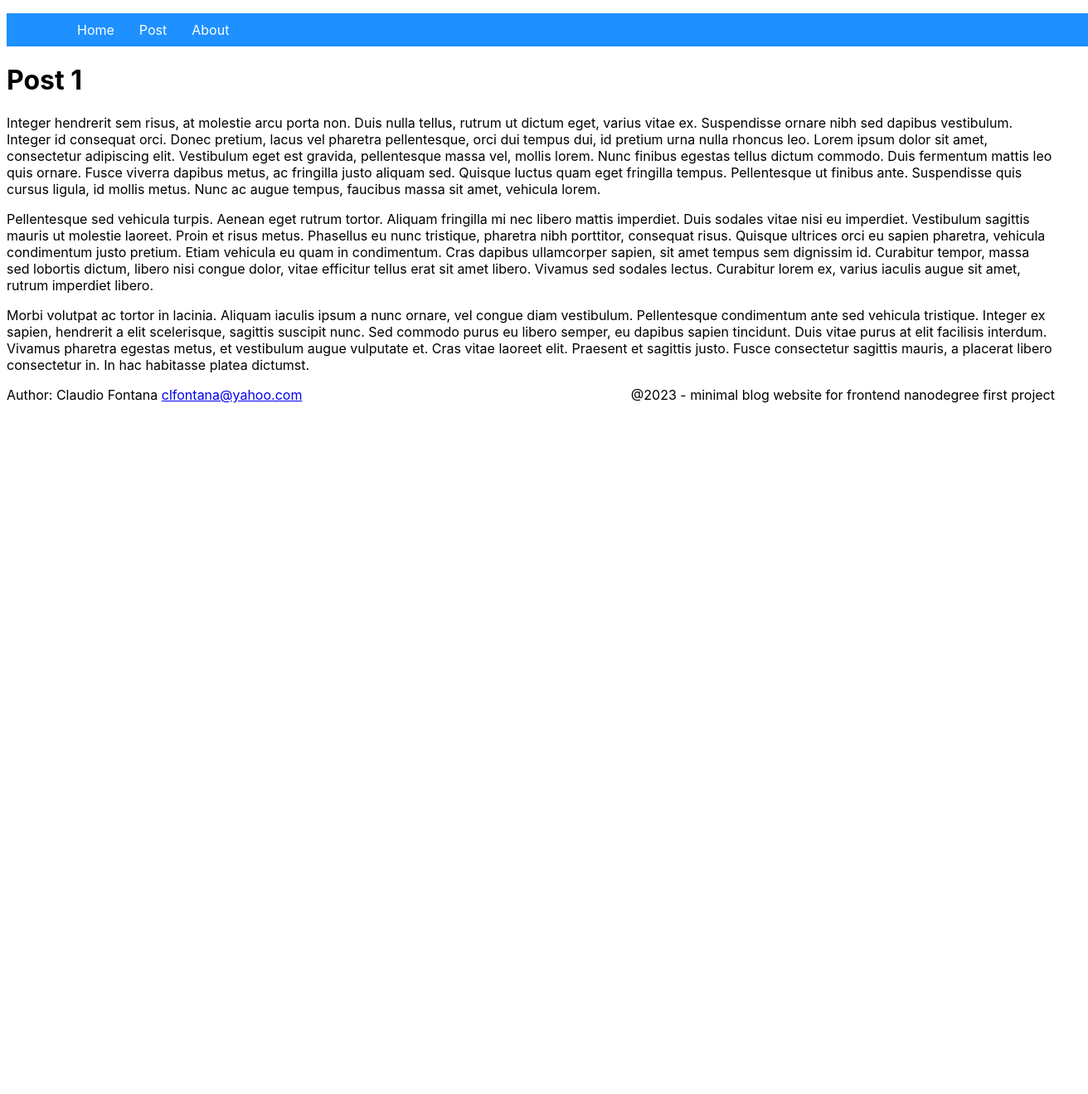
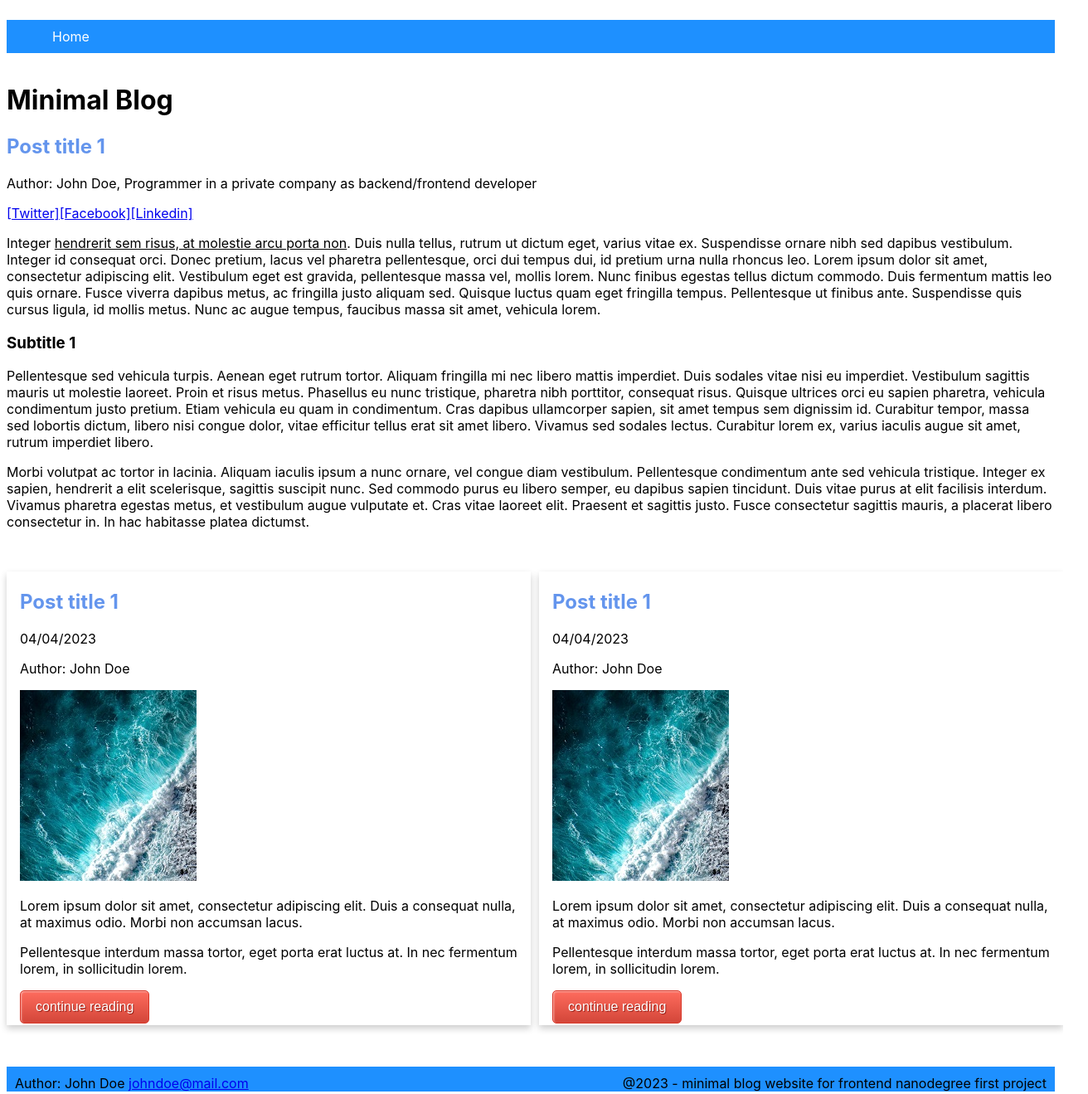
Before and after one commit to clfontana/blog-project, a plain HTML site: page post1.html in a window 1280 px wide. Shown: the whole page at 83% size, 1312 px wide, since content can reach past the window. Before the commit the page ends 800 px from the top, so only its background shows below. Drawn offline with Linux system fonts and the light colour scheme.

Commit message:
type: update index and post1 html
Changes to be committed:
	modified:   css/blog.css
	new file:   css/medai320.css
	new file:   css/media900.css
	new file:   css/post.css
	new file:   img/sea.jpg
	modified:   index.html
	modified:   post1.html

```diff
--- a/css/blog.css
+++ b/css/blog.css
@@ -1,12 +1,29 @@
+@import "post.css";
+@import "media320.css";
+@import "media900.css";
+
+/*
+media query notes:
+
+- @media(max-width 320px)
+- @media(min-width 321px) and (max-width: 900px)
+
+- @media(min-width 901px)
+
+*/
+
 body {
   font-family: -apple-system, BlinkMacSystemFont, 'Segoe UI', Roboto, Oxygen, Ubuntu, Cantarell, 'Open Sans', 'Helvetica Neue', sans-serif;
+}
+
+.seafigure{
+  margin: auto;
 }
 
 .card {
     box-shadow: 0 4px 8px 0 rgba(0,0,0,0.2);
     transition: 0.3s;
-    width: 300px;
-    margin: 10px;
+    width: 100%;
 }
 .card:hover {
   box-shadow: 0 8px 16px 0 rgba(0,0,0,0.2);
@@ -15,23 +32,14 @@ body {
   padding: 2px 16px;
 }
 
-/* general page */
 .container{
-  /* Step 1: Set display to grid */
     display:grid;
-  /* Step 2: setup rows amd columns */
-    /* grid-template-columns: repeat(3, 1fr); */
-    grid-template-columns: 50px 600px;
-    grid-template-rows: 20px auto 50px;
+    grid-template-columns: 700px;
+    grid-template-rows: auto auto auto;
     grid-template-areas:
     "hd hd hd"
-    "sd main main"
+    "main main main"
     "ft ft ft";
-    border: 1px solid yellow;
-}
-
-.box {
-  /*border: 1px solid yellow;*/
 }
 
 .header{
@@ -43,17 +51,18 @@ body {
   display: flex;
   flex-direction: row;
   justify-content: space-between;
-}
-
-.sidebar{
-  grid-area: sb;
+  background-color: dodgerblue;
+  margin-top: 50px;
+  padding-top: 10px;
+  padding-inline-start: 10px;
+  padding-inline-end: 10px;
 }
 
 .content{
   grid-area: main;
 }
 
-/* card flow */
+/* card flow
 .cards{
   display:flex;
   flex-direction: row;
@@ -61,13 +70,21 @@ body {
   justify-content: baseline;
   flex-wrap: wrap;
 }
+*/
+
+/* add css for nested grid here */
+.cards{
+  display: grid;
+  grid-template-columns: 50% 50%;
+  grid-template-rows: 50% 50%;
+  grid-gap: 10px;
+}
 
 nav {
   width: 100%;
   background-color: dodgerblue;
-  padding-left: 30px;
+  /*padding-left: 30px;
   padding-right: 10px;
-  /*
   display: flex;
   justify-content: space-between;
   align-items: center;
@@ -124,3 +141,12 @@ h2{
 	display: inline-block;
 
 }
+
+.maintitle{
+  margin: 10px;
+}
+
+.socialinfo{
+  display: flex;
+  flex-direction: row;
+}
--- /dev/null
+++ b/css/post.css
@@ -0,0 +1,8 @@
+
+.articles{
+    display: grid;
+    grid-template-columns: 50% 50%;
+    grid-template-rows: 100%;
+    grid-gap: 10px;
+    margin-top: 50px;
+}
--- a/post1.html
+++ b/post1.html
@@ -2,7 +2,7 @@
 <html>
     <head>
         <meta charset="utf-8" />
-        <title>Minimal Blog Udacity Project - Claudio Fontana - Post 1</title>
+        <title>Minimal Blog Udacity Project - Claudio Fontana</title>
         <meta name="description" content="blog website for frontend nanodegree first project" />
         <meta content="width=device-width, initial-scale=1, minimal-scale=1" name="viewport">
         <link rel="stylesheet" href="./css/blog.css">
@@ -20,33 +20,69 @@
             <div class="footer box">Footer</div>
           </div-->
 
-        <div class="container1">
+        <div class="container">
             <header class="header box">
                 <!-- qui va messo flex ... -->
                 <nav>
                     <ul class="nav-links">
                         <li class="nav-item"><a href="index.html">Home</a></li>
-                        <li class="nav-item"><a href="#">Post</a></li>
-                        <li class="nav-item"><a href="#">About</a></li>
                     </ul>
                 </nav>
             </header>
 
             <main class="content box">
-                <h1>Post 1</h1>
+                <h1>Minimal Blog</h1>
                 <section>
-                    <p>Integer hendrerit sem risus, at molestie arcu porta non. Duis nulla tellus, rutrum ut dictum eget, varius vitae ex. Suspendisse ornare nibh sed dapibus vestibulum. Integer id consequat orci. Donec pretium, lacus vel pharetra pellentesque, orci dui tempus dui, id pretium urna nulla rhoncus leo. Lorem ipsum dolor sit amet, consectetur adipiscing elit. Vestibulum eget est gravida, pellentesque massa vel, mollis lorem. Nunc finibus egestas tellus dictum commodo. Duis fermentum mattis leo quis ornare. Fusce viverra dapibus metus, ac fringilla justo aliquam sed. Quisque luctus quam eget fringilla tempus. Pellentesque ut finibus ante. Suspendisse quis cursus ligula, id mollis metus. Nunc ac augue tempus, faucibus massa sit amet, vehicula lorem.</p>
+                    <h2>Post title 1</h2>
+                    <p>Author: John Doe, Programmer in a private company as backend/frontend developer</p>
+                    <div class="socialinfo">
+                        <a href="#">[Twitter]</a>
+                        <a href="#">[Facebook]</a>
+                        <a href="#">[Linkedin]</a>
+                    </div>
                 </section>
                 <section>
+                    <p>Integer <u>hendrerit sem risus, at molestie arcu porta non</u>. Duis nulla tellus, rutrum ut dictum eget, varius vitae ex. Suspendisse ornare nibh sed dapibus vestibulum. Integer id consequat orci. Donec pretium, lacus vel pharetra pellentesque, orci dui tempus dui, id pretium urna nulla rhoncus leo. Lorem ipsum dolor sit amet, consectetur adipiscing elit. Vestibulum eget est gravida, pellentesque massa vel, mollis lorem. Nunc finibus egestas tellus dictum commodo. Duis fermentum mattis leo quis ornare. Fusce viverra dapibus metus, ac fringilla justo aliquam sed. Quisque luctus quam eget fringilla tempus. Pellentesque ut finibus ante. Suspendisse quis cursus ligula, id mollis metus. Nunc ac augue tempus, faucibus massa sit amet, vehicula lorem.</p>
+                    <h3>Subtitle 1</h3>
                     <p>Pellentesque sed vehicula turpis. Aenean eget rutrum tortor. Aliquam fringilla mi nec libero mattis imperdiet. Duis sodales vitae nisi eu imperdiet. Vestibulum sagittis mauris ut molestie laoreet. Proin et risus metus. Phasellus eu nunc tristique, pharetra nibh porttitor, consequat risus. Quisque ultrices orci eu sapien pharetra, vehicula condimentum justo pretium. Etiam vehicula eu quam in condimentum. Cras dapibus ullamcorper sapien, sit amet tempus sem dignissim id. Curabitur tempor, massa sed lobortis dictum, libero nisi congue dolor, vitae efficitur tellus erat sit amet libero. Vivamus sed sodales lectus. Curabitur lorem ex, varius iaculis augue sit amet, rutrum imperdiet libero.</p>
-                </section>
-                <section>
                     <p>Morbi volutpat ac tortor in lacinia. Aliquam iaculis ipsum a nunc ornare, vel congue diam vestibulum. Pellentesque condimentum ante sed vehicula tristique. Integer ex sapien, hendrerit a elit scelerisque, sagittis suscipit nunc. Sed commodo purus eu libero semper, eu dapibus sapien tincidunt. Duis vitae purus at elit facilisis interdum. Vivamus pharetra egestas metus, et vestibulum augue vulputate et. Cras vitae laoreet elit. Praesent et sagittis justo. Fusce consectetur sagittis mauris, a placerat libero consectetur in. In hac habitasse platea dictumst.</p>
                 </section>
+
+
+                <section class="articles">
+                    <article class="card">
+                        <div class="cardcontainer">
+                            <h2><b>Post title 1</b></h2>
+                            <p>04/04/2023</p>
+                            <p>Author: John Doe</p>
+                            <img src="img/sea.jpg" alt="sea picture">
+                            <p>Lorem ipsum dolor sit amet, consectetur adipiscing elit. Duis a consequat nulla, at maximus odio. Morbi non accumsan lacus.</p>
+                            <p>Pellentesque interdum massa tortor, eget porta erat luctus at. In nec fermentum lorem, in sollicitudin lorem.</p>
+                            <button type="button" class="css-button">
+                                <span class="css-button-text">continue reading</span>
+                            </button>
+                        </div>
+                    </article>
+                    <article class="card">
+                        <div class="cardcontainer">
+                            <h2><b>Post title 1</b></h2>
+                            <p>04/04/2023</p>
+                            <p>Author: John Doe</p>
+                            <img src="img/sea.jpg" alt="sea picture">
+                            <p>Lorem ipsum dolor sit amet, consectetur adipiscing elit. Duis a consequat nulla, at maximus odio. Morbi non accumsan lacus.</p>
+                            <p>Pellentesque interdum massa tortor, eget porta erat luctus at. In nec fermentum lorem, in sollicitudin lorem.</p>
+                            <button type="button" class="css-button">
+                                <span class="css-button-text">continue reading</span>
+                            </button>
+                        </div>
+                    </article>
+                </section>
+
+
             </main>
 
         <footer class="footer box">
-            <div>Author: Claudio Fontana <a href="mailto:clfontana@yahoo.com">clfontana@yahoo.com</a></div>
+            <div>Author: John Doe <a href="mailto:clfontana@yahoo.com">johndoe@mail.com</a></div>
             <div>@2023 - minimal blog website for frontend nanodegree first project</div>
         </footer>
     </div>
```
Also changed, not shown: index.html (+31 -71 lines), css/medai320.css (added), css/media900.css (added), img/gatis-marcinkevics-a5uptAdUmjE-unsplash (1).jpg (added), img/sea.jpg (added).
